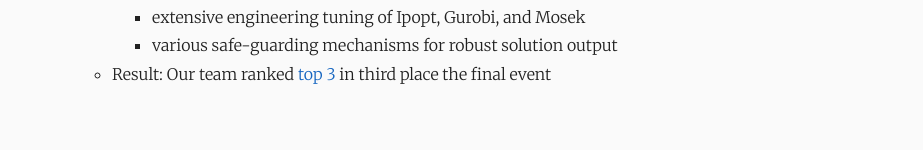
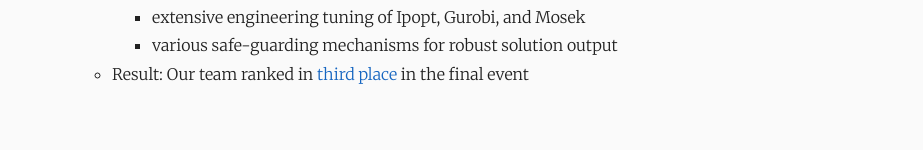
Before and after one commit to ksun46/ksun46.github.io, a plain HTML site: page experience/index.html in a window 1280 px wide. Shown: the part 1305-1455 px from the top of the page, without its empty margins (178-1101 px from the left). Drawn offline with nearby package versions, Linux system fonts and the light colour scheme; a script that the page names is missing.

Commit message:
Update public repo

```diff
--- a/experience/index.html
+++ b/experience/index.html
@@ -182,7 +182,7 @@ I am a member of the GMI-GO team led by faculty advisors Prof. X. Andy Sun (PI)
 <li>various safe-guarding mechanisms for robust solution output</li>
 </ul>
 </li>
-<li>Result: Our team ranked <a href="https://gocompetition.energy.gov/challenges/challenge-1/leaderboards-final-event">top 3</a> in third place the final event</li>
+<li>Result: Our team ranked in <a href="https://gocompetition.energy.gov/challenges/challenge-1/leaderboards-final-event">third place</a> in the final event</li>
 </ul>
 </li>
 </ul>
```
